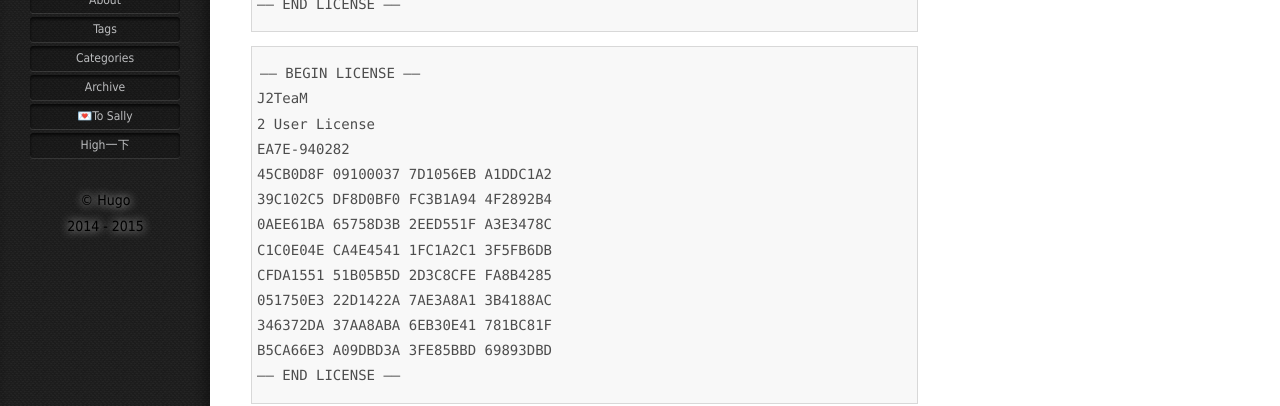
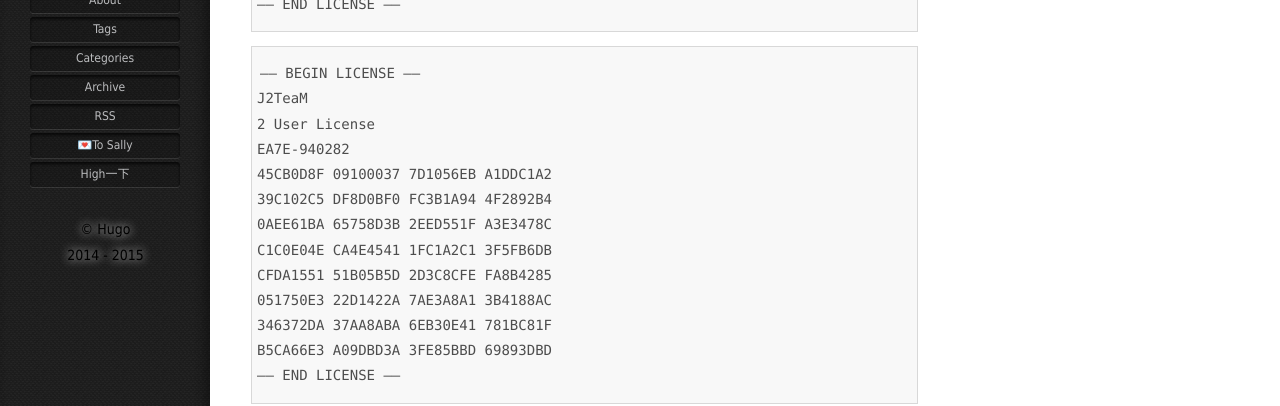
Before and after one commit to HugoWen/HugoWen.github.io_jekyll_bak, a Jekyll site: the page built from index.html, in a window 1280 px wide. Shown: the part 506-912 px from the top of the page. Built offline with Jekyll 4.4.1, drawn with Linux system fonts in a browser that asks for light colours; Markdown is read by kramdown in place of the engine named in the settings; the list of posts is cut into pages by our own code; comment, search, counter and statistics services are not loaded.

Commit message:
display rss

```diff
--- a/_layouts/henter-diandian.html
+++ b/_layouts/henter-diandian.html
@@ -55,7 +55,7 @@
                 <li><a href="/tags.html">Tags</a></li>
                 <li><a href="/categories.html">Categories</a></li>
                 <li><a href="/archive.html">Archive</a></li>
-                <!--<li><a href="/{{ site.feed }}">RSS</a></li>-->
+                <li><a href="/{{ site.feed }}">RSS</a></li>
                 <li><a href="http://lovesally027.com">💌To Sally</a></li>
                 <li><a href="javascript:high()">High一下</a></li>
             </ul>
```
